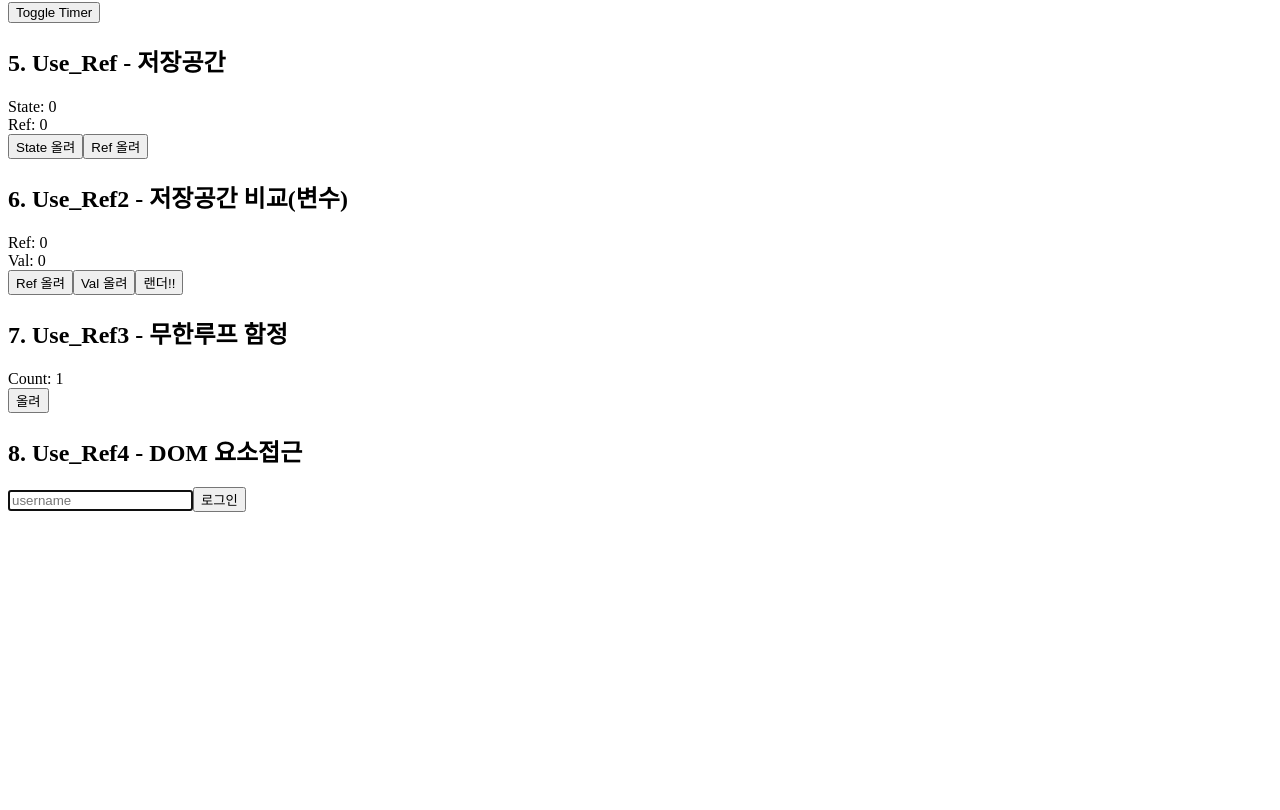
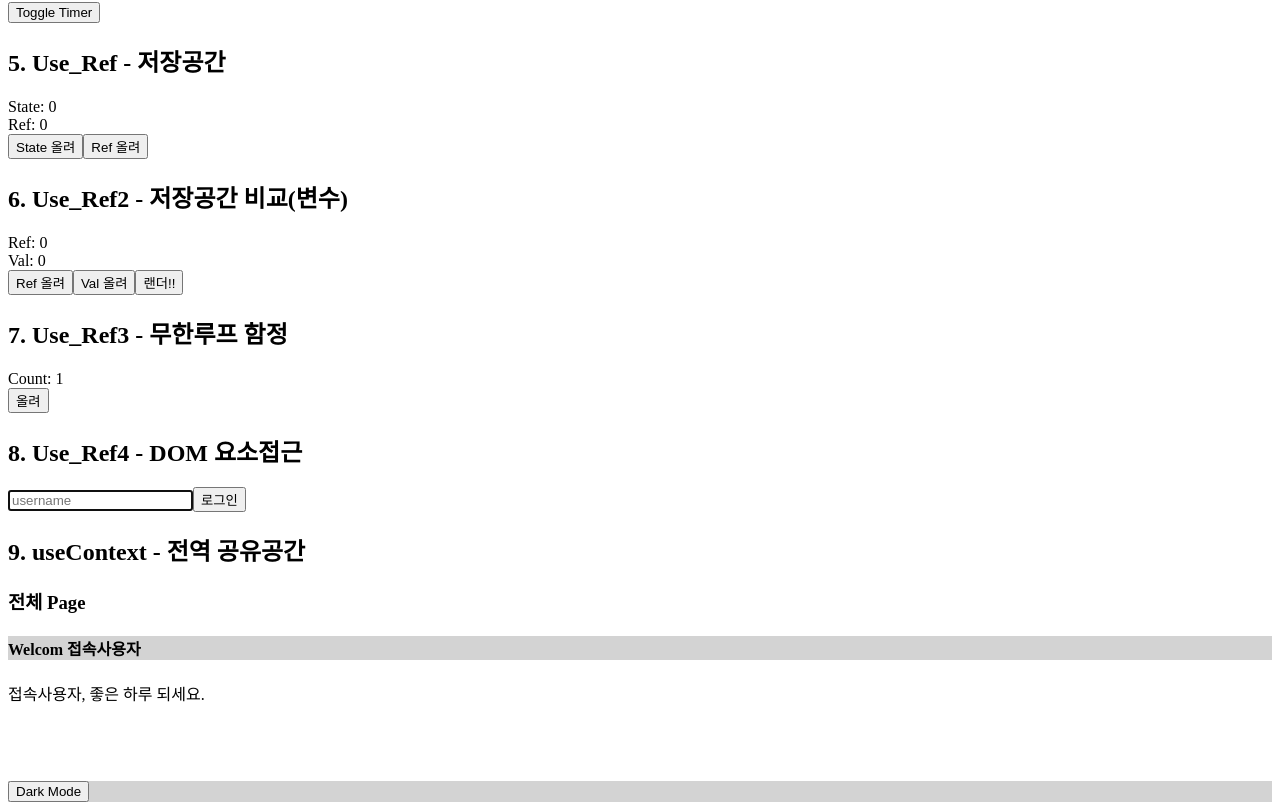
Before and after one commit to HongSun2da/react-star, a React (Create React App) app: page / in a window 1280 px wide. Shown: the part 494-1304 px from the top of the page. Before the commit the page ends 1014 px from the top, so only its background shows below. Built offline with nearby package versions, Linux system fonts and the light colour scheme.

Commit message:
useContext 사용방법

```diff
--- /dev/null
+++ b/src/Use_Context.js
@@ -0,0 +1,24 @@
+import { useState } from 'react';
+import Page from './component/Page';
+import { ThemeContext } from './context/ThemeContext';
+import { UserContext } from './context/UserContext';
+
+function Use_Context() {
+  console.log('Use_Context 시작 ============');
+  const [isDark, setIsDark] = useState(false);
+
+
+  console.log('Use_Context 종료 ============');
+  return (
+    <div>
+      <h2>9. useContext - 전역 공유공간</h2>
+      <UserContext.Provider value={"접속사용자"}>
+        <ThemeContext.Provider value={{isDark, setIsDark}}>
+          <Page></Page>
+        </ThemeContext.Provider>
+      </UserContext.Provider>
+    </div>
+  );
+}
+
+export default Use_Context;
--- /dev/null
+++ b/src/component/Content.jsx
@@ -0,0 +1,24 @@
+import React, { useContext } from 'react';
+import { ThemeContext } from '../context/ThemeContext';
+import { UserContext } from '../context/UserContext';
+
+function Content() {
+  console.log('Content 시작 ============');
+    const {isDark} = useContext(ThemeContext);
+    const username = useContext(UserContext);
+
+  console.log('Content 종료 ============');
+
+  return (
+    <div className='content'
+    style={{
+        backgroundColor: isDark ? 'black': 'white',
+        color: isDark ? 'white': 'black',
+        height: 100,
+    }}>
+      <p>{username}, 좋은 하루 되세요.</p>
+    </div>
+  );
+}
+
+export default Content;
--- /dev/null
+++ b/src/component/Footer.jsx
@@ -0,0 +1,24 @@
+import React, { useContext } from 'react';
+import { ThemeContext } from '../context/ThemeContext';
+
+function Footer() {
+  console.log('Footer 시작 ============');
+    const {isDark, setIsDark} = useContext(ThemeContext);
+
+    const toggleTheme = () => {
+        setIsDark(!isDark);
+    };
+  console.log('Footer 종료 ============');
+  return (
+    <footer
+        className='footer'
+        style={{
+            backgroundColor: isDark ? 'black': 'lightgray',
+        }}>
+
+        <button className='button' onClick={toggleTheme}>Dark Mode</button>
+    </footer>
+  );
+}
+
+export default Footer;
--- /dev/null
+++ b/src/component/Header.jsx
@@ -0,0 +1,24 @@
+import React, { useContext } from 'react';
+import { ThemeContext } from '../context/ThemeContext';
+import { UserContext } from '../context/UserContext';
+
+function Header() {
+  console.log('Header 시작 ============');
+    const {isDark} = useContext(ThemeContext);
+    const username = useContext(UserContext);
+
+  console.log('Header 종료 ============');
+  return (
+    <header className='header'
+    style={{
+        backgroundColor: isDark ? 'black': 'lightgray',
+        color: isDark ? 'white': 'black',
+    }}>
+      <h4>Welcom {username}</h4>
+
+
+    </header>
+  );
+}
+
+export default Header;
--- /dev/null
+++ b/src/component/Page.jsx
@@ -0,0 +1,23 @@
+import React from 'react';
+import Header from './Header';
+import Content from './Content';
+import Footer from './Footer';
+
+function Page() {
+  console.log('Page 시작 ============');
+  // const data = useContext(ThemeContext);
+  // console.log(data);
+
+  console.log('Page 종료 ============');
+  return (
+    <div>
+      <h3>전체 Page</h3>
+
+      <Header></Header>
+      <Content></Content>
+      <Footer></Footer>
+    </div>
+  );
+}
+
+export default Page;
--- /dev/null
+++ b/src/context/ThemeContext.js
@@ -0,0 +1,3 @@
+import { createContext } from "react";
+
+export const ThemeContext = createContext(null);
--- /dev/null
+++ b/src/context/UserContext.js
@@ -0,0 +1,3 @@
+import { createContext } from "react";
+
+export const UserContext = createContext(null);
--- a/src/index.js
+++ b/src/index.js
@@ -12,6 +12,7 @@ import Use_Ref from './Use_Ref';
 import Use_Ref2 from './Use_Ref2';
 import Use_Ref3 from './Use_Ref3';
 import Use_Ref4 from './Use_Ref4';
+import Use_Context from './Use_Context';
 
 const root = ReactDOM.createRoot(document.getElementById('root'));
 root.render(
@@ -26,6 +27,7 @@ root.render(
       <Use_Ref2 />
       <Use_Ref3 />
       <Use_Ref4 />
+      <Use_Context />
     </div>
   //</React.StrictMode>
 );
```
